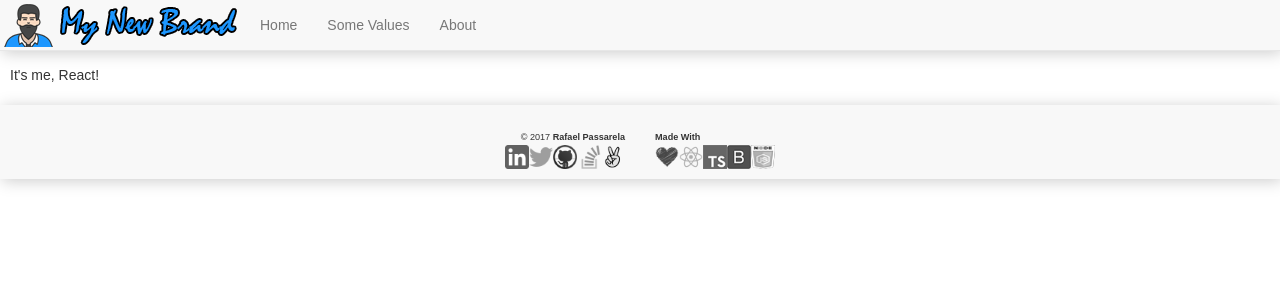
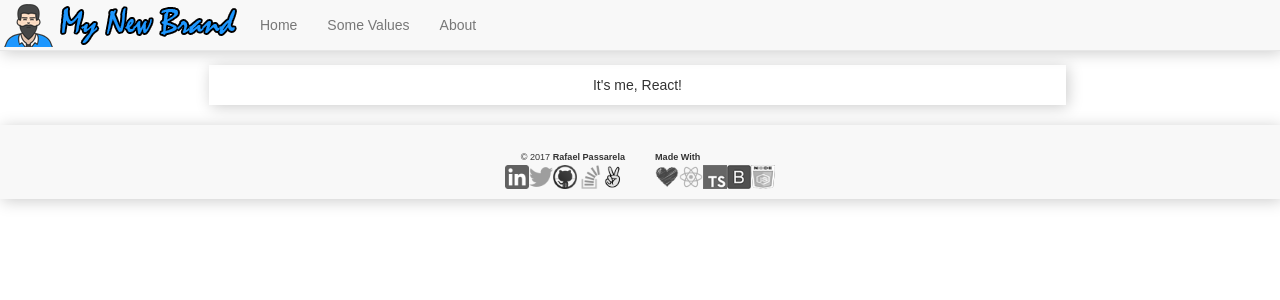
Before and after one commit to rafaelpassarela/empty_project_mysql_migrations, a React (Create React App) app in the folder frontend-react-web/: page /about in a window 1280 px wide. Shown: the top 300 px of the page. Built offline with nearby package versions, Linux system fonts and the light colour scheme.

Commit message:
Page Frame

```diff
--- /dev/null
+++ b/frontend-react-web/src/components/pageframe.component.tsx
@@ -0,0 +1,32 @@
+import * as React from 'react';
+import { Row, Col } from 'react-bootstrap';
+import '../inc/pageframe.css';
+
+class PageFrame extends React.Component<{center?: boolean}, {}> {
+
+	getClassName = () : string => {
+		let res = 'shadow pfPanel';
+		if (this.props.center != undefined && this.props.center === true)
+			res += ' pfCenter';
+
+		return res;
+	}
+
+	render() {
+		return (<Row>
+			<Col xs={12} sm={12} md={12} lg={12}>
+				<Row>
+					<Col xsHidden smHidden md={2} lg={2}></Col>
+					<Col xs={12} sm={12} md={8} lg={8} className={this.getClassName()}>
+						{this.props.children}
+					</Col>
+					<Col xsHidden smHidden md={2} lg={2}></Col>
+				</Row>
+			</Col>
+		</Row>
+		);
+	}
+
+}
+
+export default PageFrame;
--- a/frontend-react-web/src/inc/App.css
+++ b/frontend-react-web/src/inc/App.css
@@ -96,12 +96,6 @@
 	font-size: 65%;
 }
 
-.notFoundPanel {
-	padding-top: 10px;
-	padding-bottom: 10px;
-	text-align: center;
-}
-
 .notFoundImage {
 	border-radius: 50%;
 	padding: 5px;
--- /dev/null
+++ b/frontend-react-web/src/inc/pageframe.css
@@ -0,0 +1,8 @@
+.pfPanel {
+	padding-top: 10px;
+	padding-bottom: 10px;
+}
+
+.pfCenter {
+	text-align: center;
+}
--- a/frontend-react-web/src/pages/about.page.component.tsx
+++ b/frontend-react-web/src/pages/about.page.component.tsx
@@ -1,5 +1,6 @@
 import * as React from 'react';
 import BaseViewComponent from '../components/base.view.component';
+import PageFrame from '../components/pageframe.component';
 
 class AboutPage extends BaseViewComponent {
 
@@ -9,9 +10,9 @@ class AboutPage extends BaseViewComponent {
 
 	render() {
 		return (
-			<div>
+			<PageFrame center={true}>
 				It's me, React!
-			</div>
+			</PageFrame>
 		);
 	}
 
--- a/frontend-react-web/src/pages/home.page.component.tsx
+++ b/frontend-react-web/src/pages/home.page.component.tsx
@@ -1,5 +1,6 @@
 import * as React from 'react';
 import BaseViewComponent from '../components/base.view.component';
+import PageFrame from '../components/pageframe.component';
 import { Link } from 'react-router-dom';
 import { Button } from 'react-bootstrap';
 import { toast } from 'react-toastify';
@@ -27,7 +28,7 @@ class HomePage extends BaseViewComponent {
 
 	public render() {
 		return (
-			<div>
+			<PageFrame>
 				<p>
 					This is the default page! <br />
 					We use Boostrap. <br />
@@ -38,7 +39,7 @@ class HomePage extends BaseViewComponent {
 				</p>
 				To <Link to="/about">About</Link> Page. <br />
 				To <Link to="/PageNotFound">An Error (404)</Link> Page.<br />
-			</div>
+			</PageFrame>
 		);
 	}
 }
--- a/frontend-react-web/src/pages/notfound404.page.component.tsx
+++ b/frontend-react-web/src/pages/notfound404.page.component.tsx
@@ -1,6 +1,7 @@
 import * as React from 'react';
 import BaseViewComponent from '../components/base.view.component';
-import { Row, Col, Alert } from 'react-bootstrap';
+import PageFrame from '../components/pageframe.component';
+import { Alert } from 'react-bootstrap';
 
 import '../inc/App.css';
 
@@ -50,12 +51,7 @@ class Error404Page extends BaseViewComponent<{}, { imageNumber: number }> {
 		let imgName = "./img/404/404_" + this.state.imageNumber + ".gif";
 
 		return (
-			<div>
-				<Row>
-					<Col xs={12} sm={12} md={12} lg={12}>
-						<Row>
-							<Col xsHidden smHidden md={3} lg={3}></Col>
-							<Col xs={12} sm={12} md={6} lg={6} className="shadow notFoundPanel">
+			<PageFrame center={true}>
 				<Alert bsStyle="danger">
 					Oops, an error occurred ! !
 								</Alert>
@@ -66,12 +62,7 @@ class Error404Page extends BaseViewComponent<{}, { imageNumber: number }> {
 					The server indicates an error "404 Not Found".
 								</h3>
 				Probably a page that really does not exist.
-							</Col>
-							<Col xsHidden smHidden md={3} lg={3}></Col>
-						</Row>
-					</Col>
-				</Row>
-			</div>
+			</PageFrame>
 		);
 	}
 
--- a/frontend-react-web/src/pages/values.page.component.tsx
+++ b/frontend-react-web/src/pages/values.page.component.tsx
@@ -1,6 +1,6 @@
 import * as React from 'react';
-import { Row, Col } from 'react-bootstrap';
 import BaseViewComponent from '../components/base.view.component';
+import PageFrame from '../components/pageframe.component';
 import ErrorBox, { ErrorMode } from '../components/error.box.component';
 import Loading from '../components/loading.component';
 import Grid, { ActionType } from '../components/grid.component';
@@ -41,10 +41,10 @@ class ValuesPage extends BaseViewComponent<{}, ValuesPageState> {
 			(error: Error) => {
 				this.setState({
 					list: [
-						{Id: 1, Name: 'Test Value for Error 1'},
-						{Id: 2, Name: 'Test Value for Error 2'},
-						{Id: 4, Name: 'Just For Blue'},
-						{Id: 5, Name: 'Just Because You Got An Error'}
+						{ Id: 1, Name: 'Test Value for Error 1' },
+						{ Id: 2, Name: 'Test Value for Error 2' },
+						{ Id: 4, Name: 'Just For Blue' },
+						{ Id: 5, Name: 'Just Because You Got An Error' }
 					],
 					isLoading: false,
 					errorMsg: error.message
@@ -86,9 +86,8 @@ class ValuesPage extends BaseViewComponent<{}, ValuesPageState> {
 		];
 
 		return (
-			<div>
+			<PageFrame>
 				{loading}{error}
-				<Row><Col md={6}>
 				<h3>Some Values Simple List</h3>
 				<Grid
 					Columns={columns}
@@ -100,13 +99,13 @@ class ValuesPage extends BaseViewComponent<{}, ValuesPageState> {
 					OnInsert={() => alert('msg on other page!')}
 					OnDelete={(data: Object) => alert('Remove ' + data['Id'] + '?')}
 					OnUpdate={(data: Object) => alert('Update "' + data['Name'] + '"?')} />
-				</Col></Row>
+
 				<small>
 					Row of Id 4 will be blue.<br />
 					Cell of Id 2 will be red.<br />
 					Cell with Value containning "Value" will be green.
 				</small>
-			</div>
+			</PageFrame>
 		);
 	}
 
```
Also changed, not shown: 1 other file (tests, documents, lock files or other folders). Lines whose indentation alone changed are shown as unchanged.
